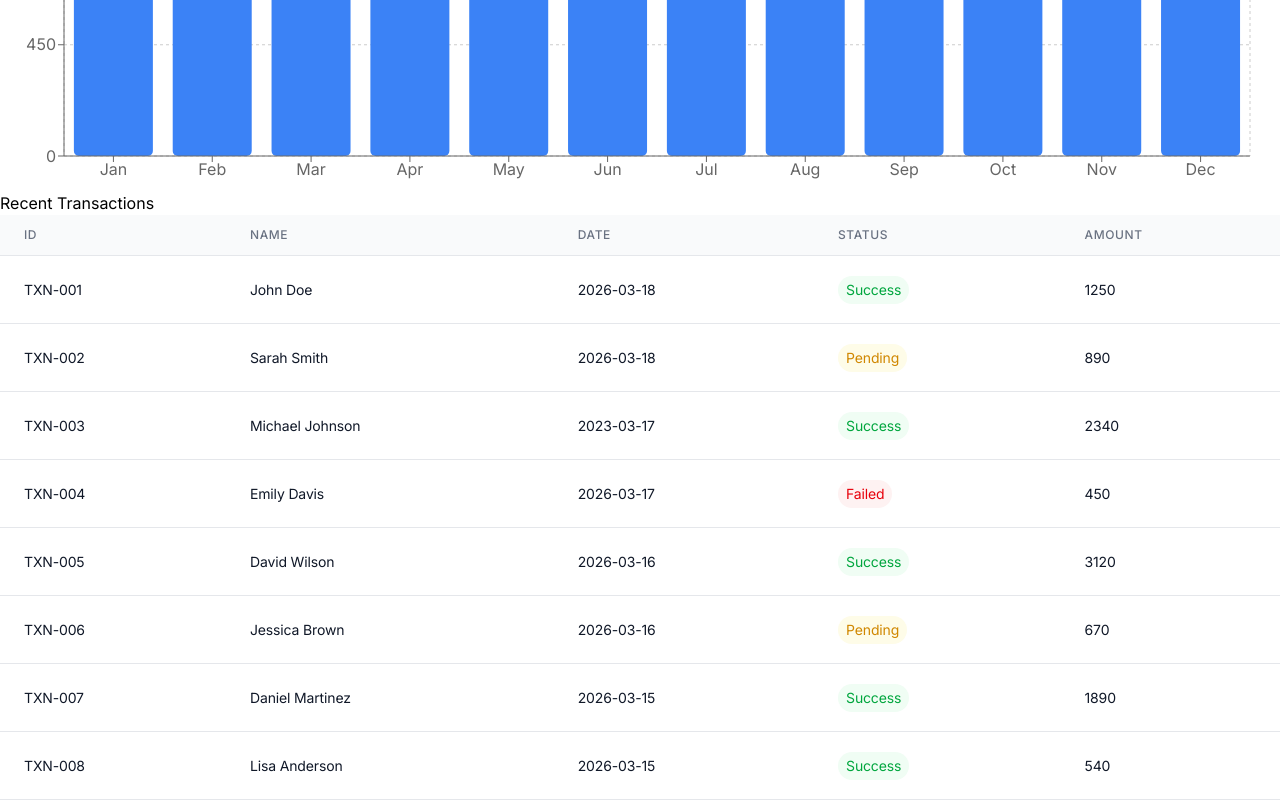
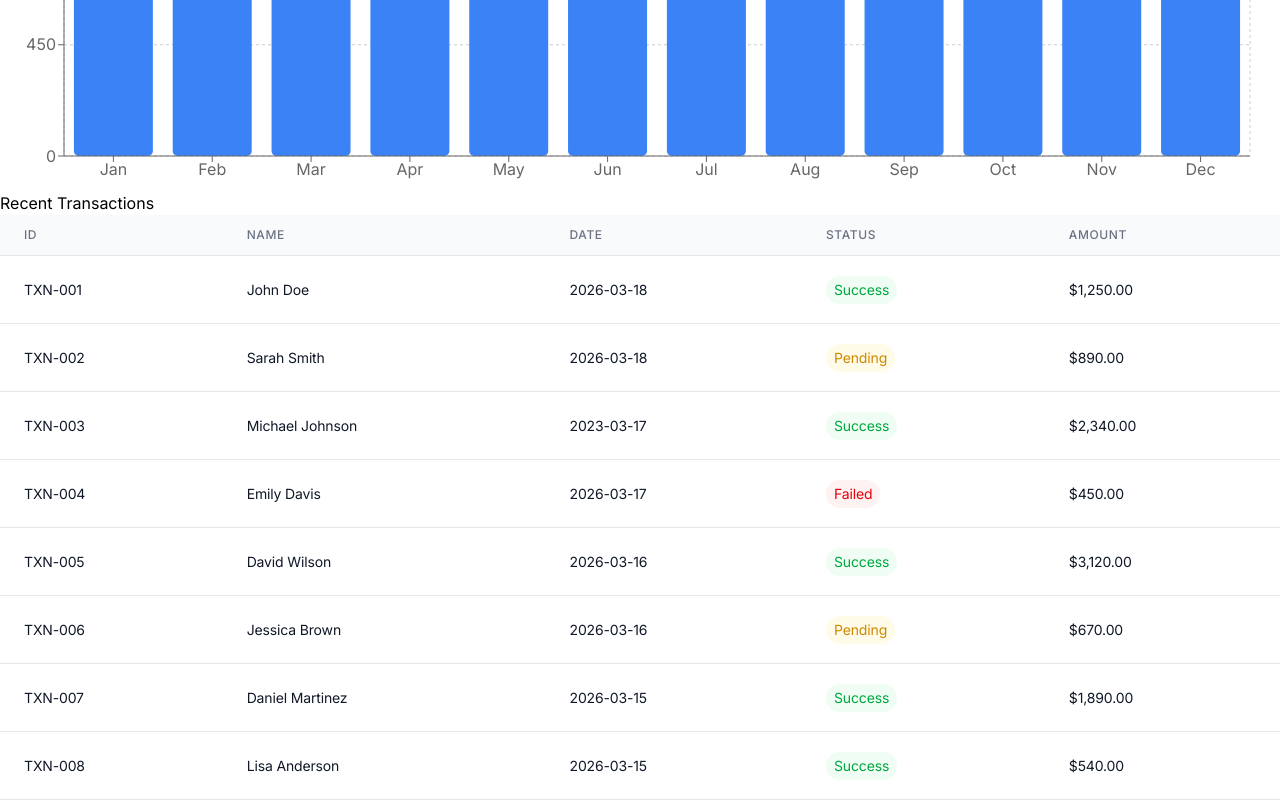
Before and after one commit to agviray/saas-analytics-dashboard, a Next.js app: page / in a window 1280 px wide. Shown: the part 1417-2217 px from the top of the page. Built offline with nearby package versions, Linux system fonts and the light colour scheme.

Commit message:
refactor: format Amount table column values

```diff
--- a/app/page.js
+++ b/app/page.js
@@ -158,6 +158,12 @@ const recentTransactionsColumns = [
   {
     key: 'amount',
     label: 'AMOUNT',
+    render: (user) => {
+      return (user.amount = user.amount.toLocaleString('en-US', {
+        style: 'currency',
+        currency: 'USD',
+      }));
+    },
   },
 ];
 
```
